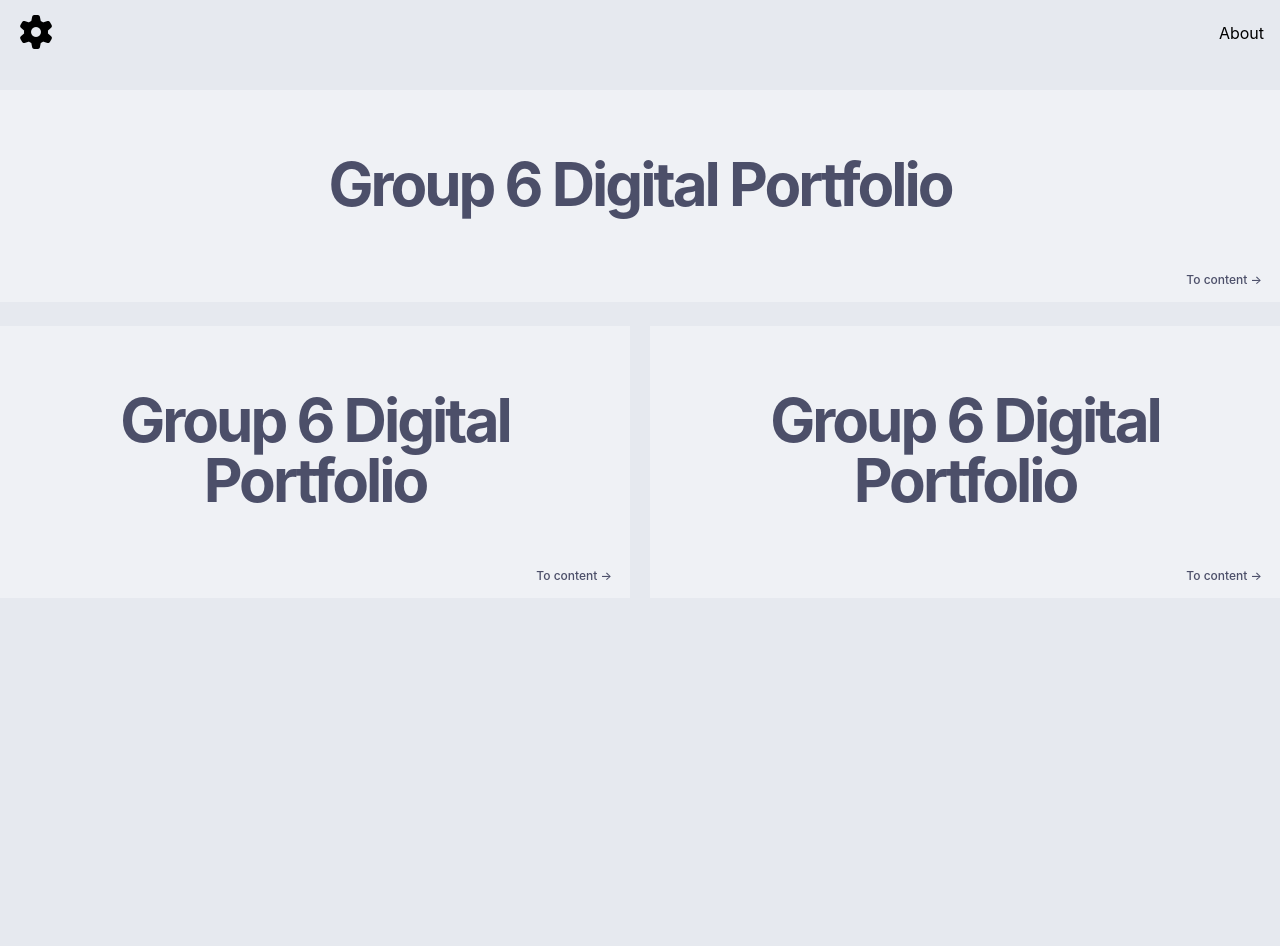
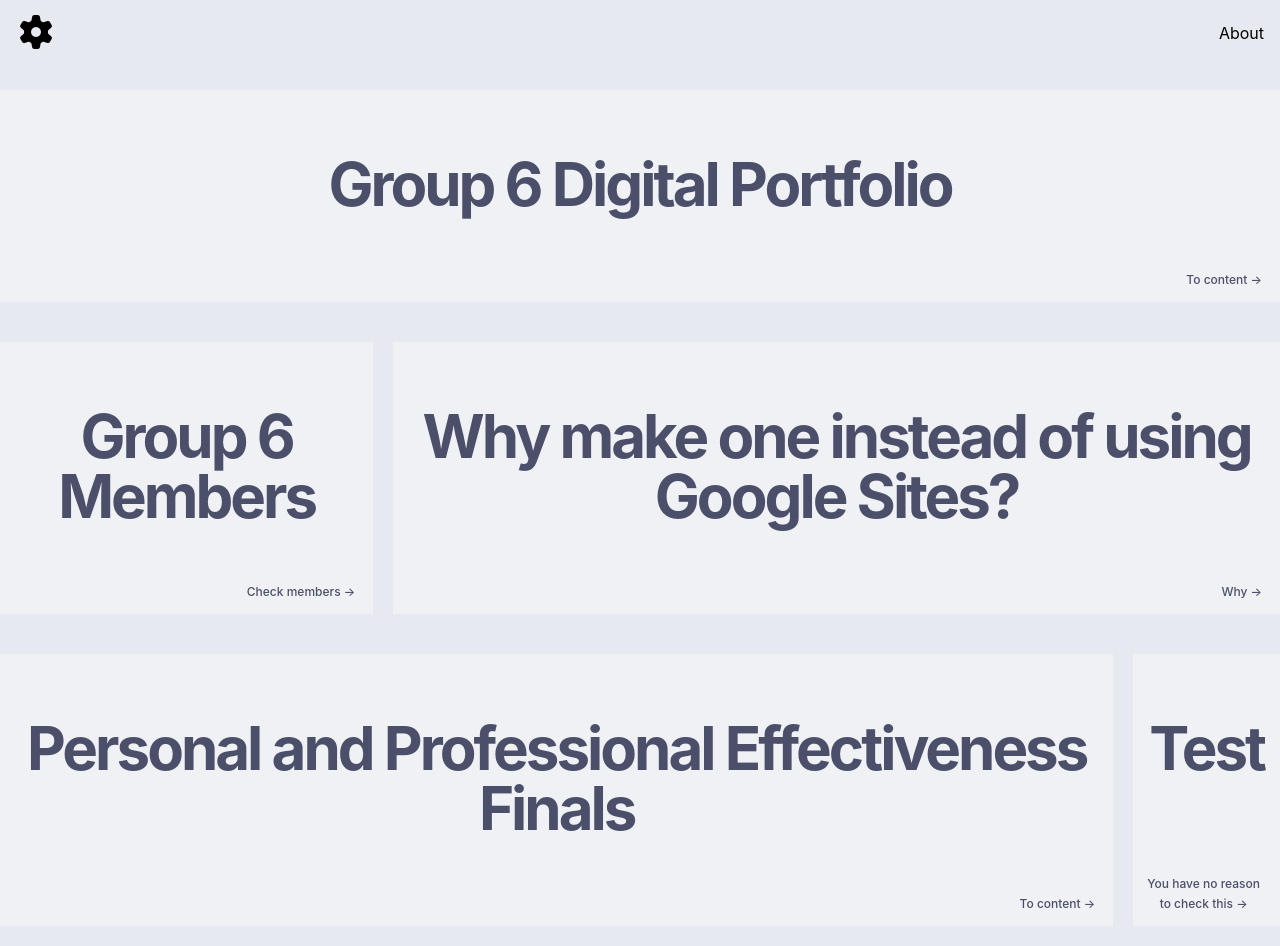
Before and after one commit to JAYNXJINXU/digital-reading-portfolio, a Vue app: page / in a window 1280 px wide. Shown: the top 946 px of the page. Before the commit the page ends 800 px from the top, so only its background shows below. Built offline with nearby package versions, Linux system fonts and the light colour scheme; what @comark/vue would draw is missing.

Commit message:
hardcoded jumbotron for now

```diff
--- a/src/pages/landing/JumbotronType.vue
+++ b/src/pages/landing/JumbotronType.vue
@@ -2,7 +2,7 @@
 import { computed } from 'vue'
 // import { resolveTheme, themes, type Theme } from '@/composables/themes'
 import { jumbotron, transition } from '@/composables/constants'
-import { jumbotronString } from '@/composables/strings'
+import { jumbotronString, jumbotronRouterString } from '@/composables/strings'
 import { themes, type Theme } from '@/composables/themes'
 import { themeState } from '@/lib/switch'
 
@@ -33,21 +33,21 @@ const t = computed(() => themes[rT.value])
         <RouterLink to="/content">
             <slot :class="[jumbotron.text, jumbotron.relative]">
                 <button :class="[jumbotron.button, transition.transition]">
-                    To content
+                    {{ jumbotronRouterString.content }}
                     <span> &rarr; </span>
                 </button>
             </slot>
         </RouterLink>
     </section>
-    <section class="flex flex-row gap-5">
+    <section class="flex flex-row gap-5 my-10">
         <section :class="[t.base, t.text, jumbotron.position]">
             <h1 :class="[jumbotron.heading1]">
-                {{ jumbotronString.mainHeader }}
+                {{ jumbotronString.names }}
             </h1>
             <RouterLink to="/content">
                 <slot :class="[jumbotron.text, jumbotron.relative]">
                     <button :class="[jumbotron.button, transition.transition]">
-                        To content
+                        {{ jumbotronRouterString.members }}
                         <span> &rarr; </span>
                     </button>
                 </slot>
@@ -55,12 +55,40 @@ const t = computed(() => themes[rT.value])
         </section>
         <section :class="[t.base, t.text, jumbotron.position]">
             <h1 :class="[jumbotron.heading1]">
-                {{ jumbotronString.mainHeader }}
+                {{ jumbotronString.whyDoThis }}
             </h1>
             <RouterLink to="/content">
                 <slot :class="[jumbotron.text, jumbotron.relative]">
                     <button :class="[jumbotron.button, transition.transition]">
-                        To content
+                        {{ jumbotronRouterString.reason }}
+                        <span> &rarr; </span>
+                    </button>
+                </slot>
+            </RouterLink>
+        </section>
+    </section>
+    <section class="flex flex-row gap-5 my-10">
+        <section :class="[t.base, t.text, jumbotron.position]">
+            <h1 :class="[jumbotron.heading1]">
+                {{ jumbotronString.PPE }}
+            </h1>
+            <RouterLink to="/content">
+                <slot :class="[jumbotron.text, jumbotron.relative]">
+                    <button :class="[jumbotron.button, transition.transition]">
+                        {{ jumbotronRouterString.content }}
+                        <span> &rarr; </span>
+                    </button>
+                </slot>
+            </RouterLink>
+        </section>
+        <section :class="[t.base, t.text, jumbotron.position]">
+            <h1 :class="[jumbotron.heading1]">
+                {{ jumbotronString.contentTest }}
+            </h1>
+            <RouterLink to="/content">
+                <slot :class="[jumbotron.text, jumbotron.relative]">
+                    <button :class="[jumbotron.button, transition.transition]">
+                        {{ jumbotronRouterString.noReason }}
                         <span> &rarr; </span>
                     </button>
                 </slot>
```
